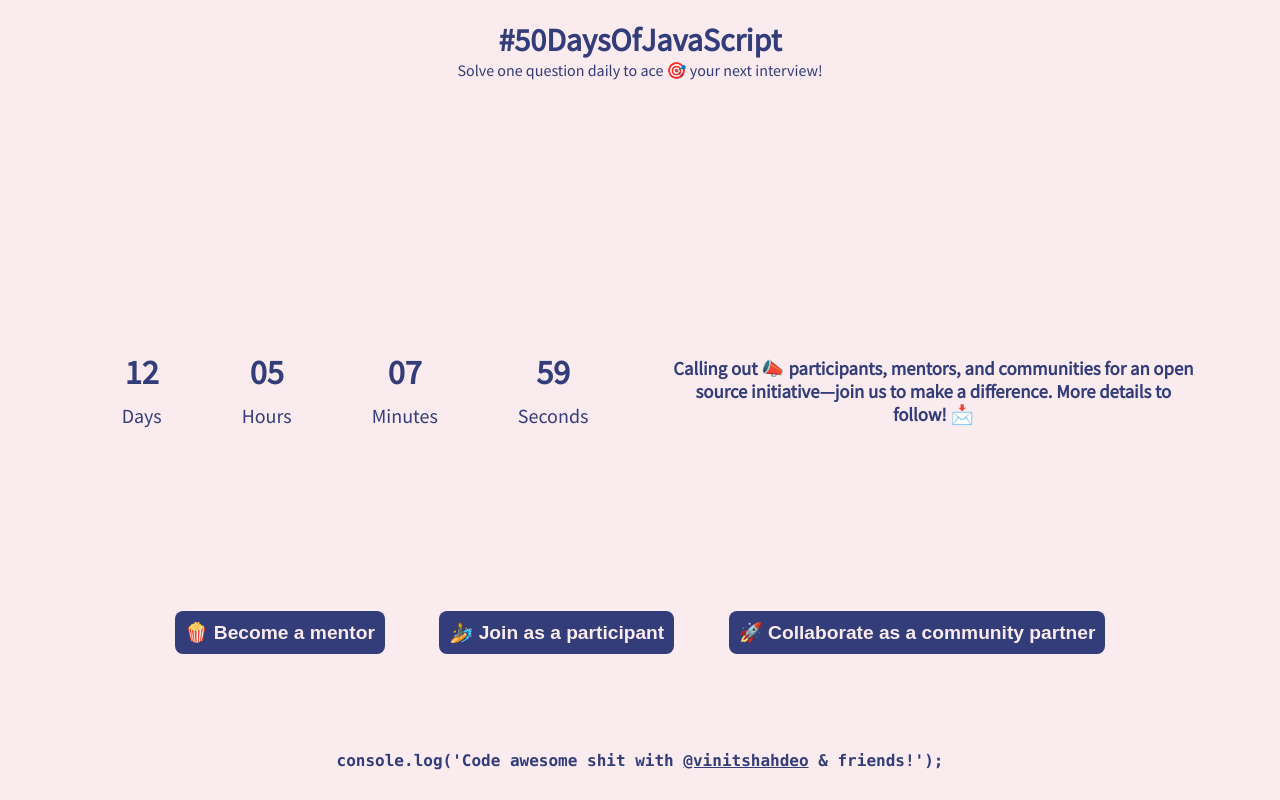
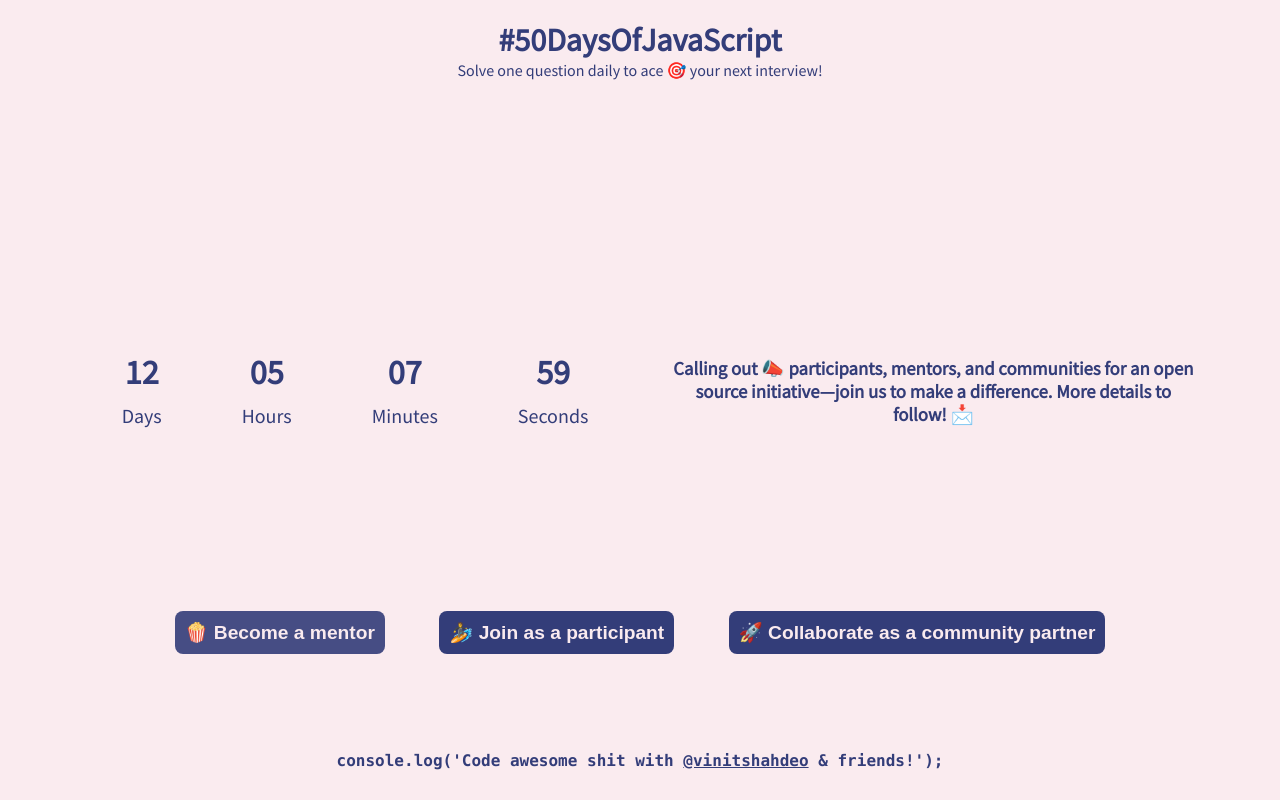
Before and after one commit to vinitshahdeo/50DaysOfJavaScript, a React (Create React App) app: page / in a window 1280 px wide. In both pictures the pointer is over the button "🍿 Become a mentor". Built offline with nearby package versions, Linux system fonts and the light colour scheme.

Commit message:
added hover effect

```diff
--- a/src/App.css
+++ b/src/App.css
@@ -82,6 +82,7 @@ body {
 }
 .btn:hover {
   cursor: pointer;
+  opacity: 0.9;
 }
 .col-4:last-child .box {
   border-right-color: transparent;
```
